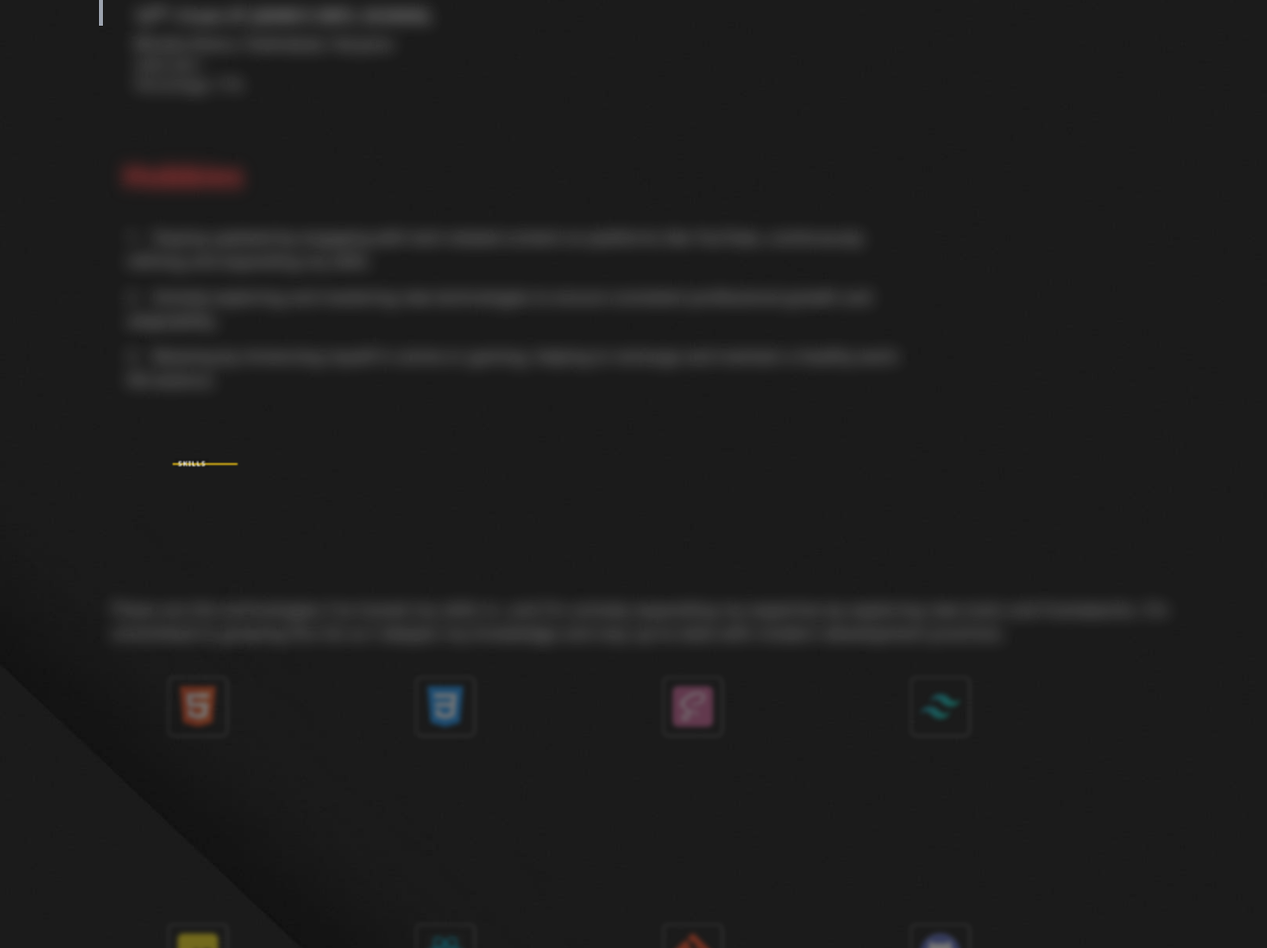
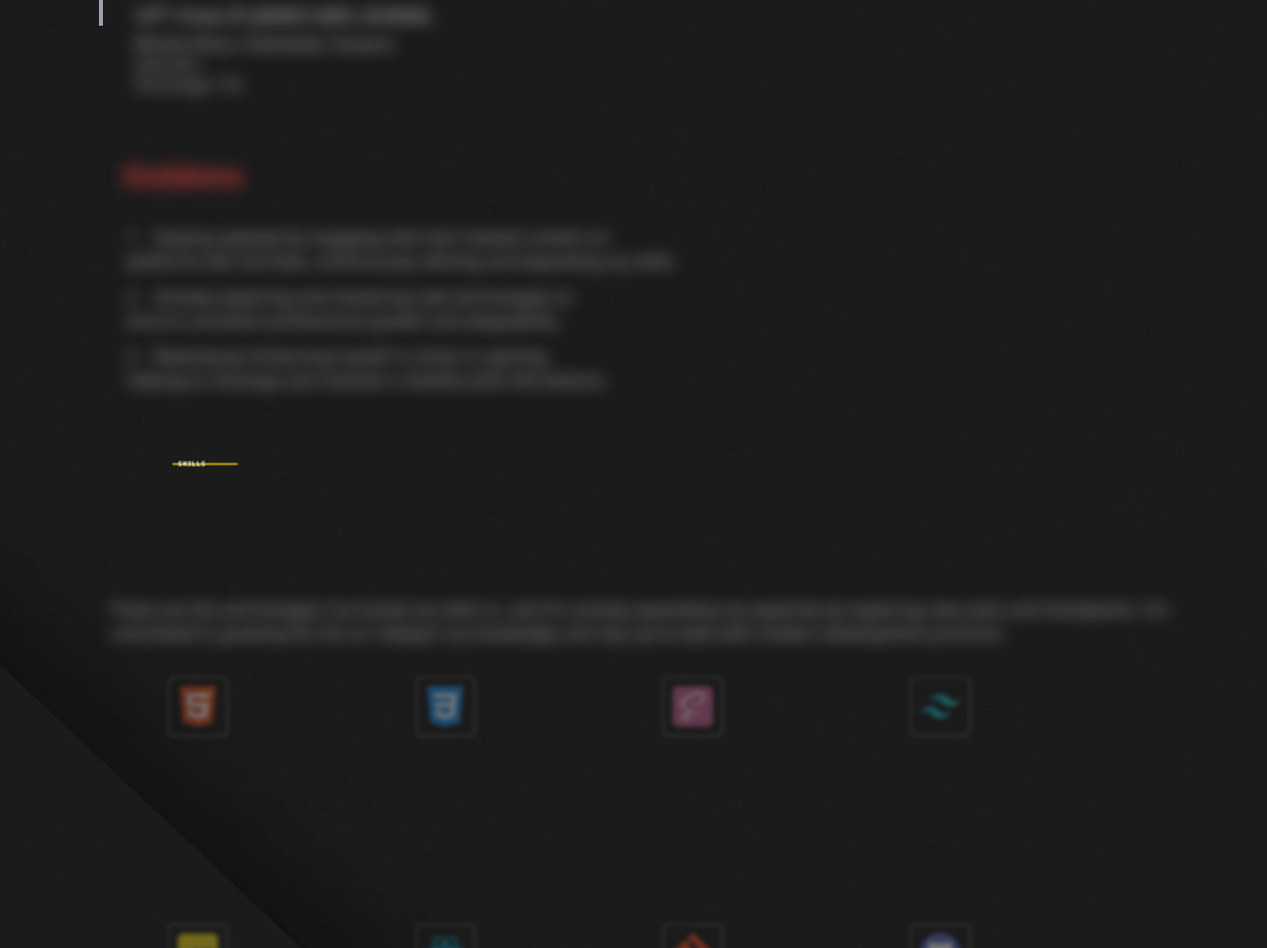
Before and after one commit to pranjul-jangra/Portfolio, a website: page src/index.html in a window 1280 px wide. Shown: the part 1526-2484 px from the top of the page at 99% size. Drawn offline with Linux system fonts and the light colour scheme.

Commit message:
text resize

```diff
--- a/src/index.html
+++ b/src/index.html
@@ -97,7 +97,7 @@
       <div class="head-text">
         <div class="ml-3 mt-16">
           <div class="capitalize fade-down anime-fade mb-8 font-sans text-3xl font-extrabold text-red-500">hobbies</div>
-          <div class="ml-1 w-[70%] pr-5 *:mb-3">
+          <div class="ml-1 w-[70%] pr-5 *:mb-3 text-balance text-md tracking-wide">
             <div class="fade-down anime-fade whitespace-pre-wrap">1.   Staying updated by engaging with tech-related content on platforms like YouTube, continuously refining and expanding my skills.</div>
             <div class="fade-down anime-fade whitespace-pre-wrap">2.   Actively exploring and mastering new technologies to ensure consistent professional growth and adaptability.</div>
             <div class="fade-down anime-fade whitespace-pre-wrap">3.   Relaxing by immersing myself in anime or gaming, helping to recharge and maintain a healthy work-life balance.</div>
```
Also changed, not shown: src/output.css.
